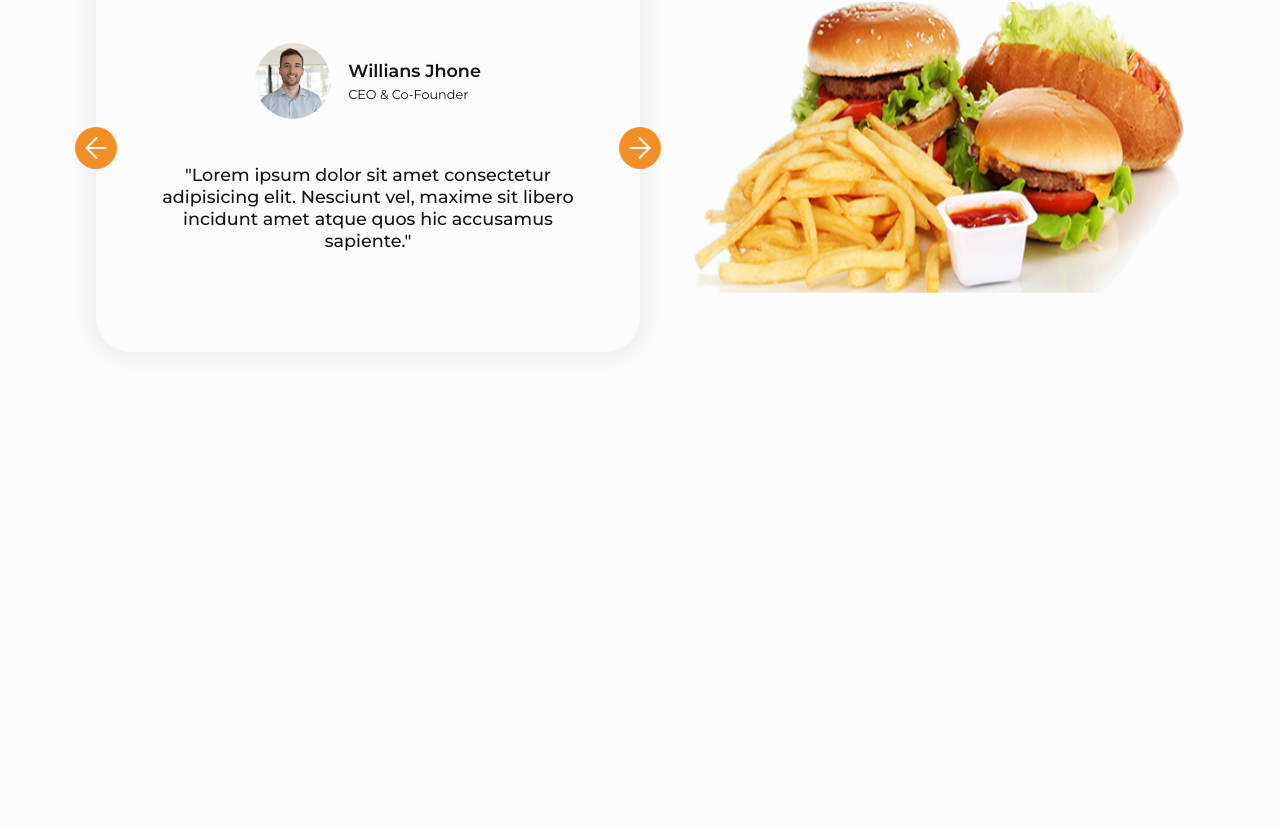
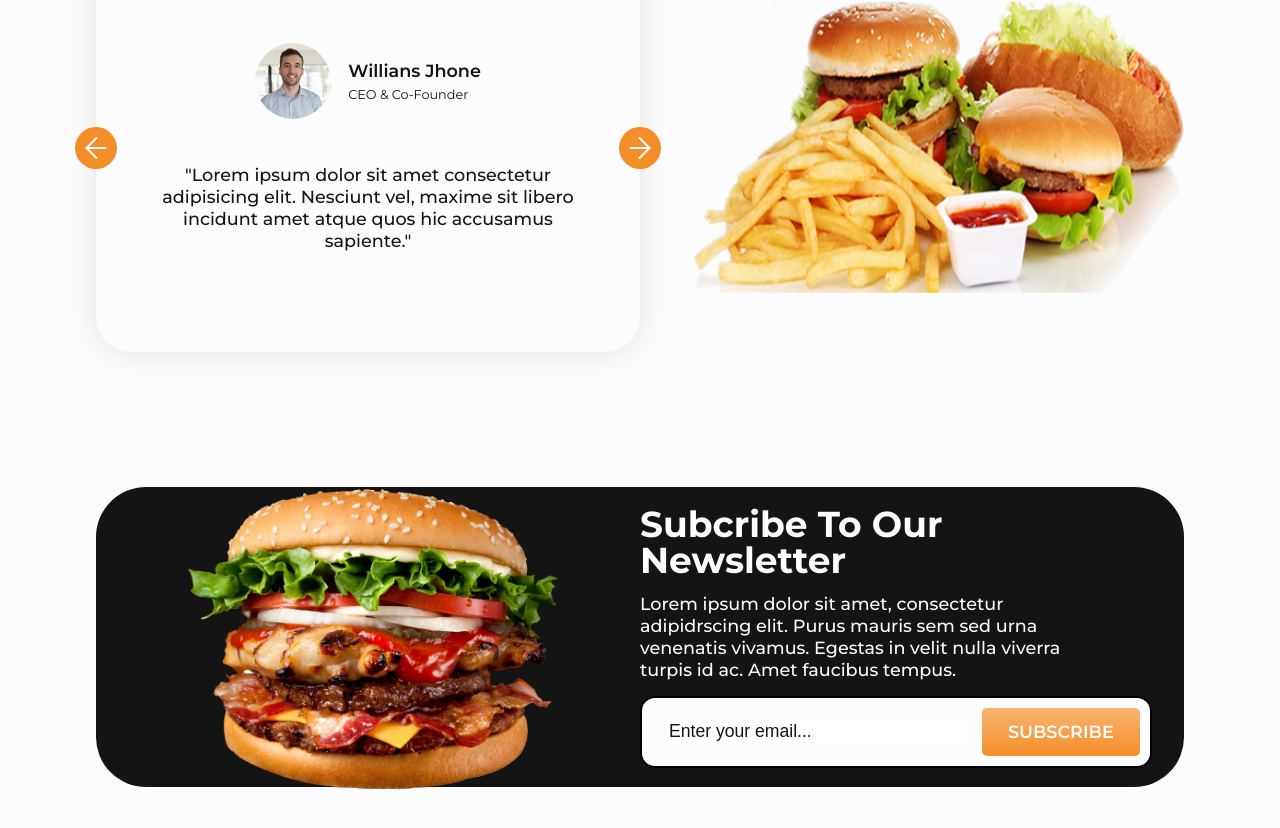
Before and after one commit to Aurelie-Runser/FOOD-Restaurant--React, a React (Vite) app: page / in a window 1280 px wide. Shown: the part 3057-3885 px from the top of the page. Before the commit the page ends 3544 px from the top, so only its background shows below. Built offline with nearby package versions, Linux system fonts and the light colour scheme.

Commit message:
integration section subscribe

```diff
--- a/src/App.tsx
+++ b/src/App.tsx
@@ -4,6 +4,8 @@ import Infos from './components/infos/Infos'
 import Products from './sections/products/Products'
 import Services from './sections/services/Services'
 import Reviews from './sections/reviews/Reviews'
+import Subscribe from './sections/subscribe/Subscribe'
+
 import './main.css'
 
 function App() {
@@ -14,6 +16,7 @@ function App() {
     <Products/>
     <Services/>
     <Reviews/>
+    <Subscribe/>
   </>
 }
 
--- /dev/null
+++ b/src/sections/subscribe/Subscribe.css
@@ -0,0 +1,30 @@
+.subscribe{
+    display: flex;
+    align-items: center;
+    justify-content: space-around;
+    padding: 74px 50px;
+    width: 85vw;
+    max-width: var(--large4XL);
+    height: 300px;
+    border-radius: 50px;
+    background-color: var(--c-black);
+}
+
+.subscribe img {
+    /* display: none; */
+    flex: none;
+    width: 38%;
+    /* @include xx-large-up {
+      display: block;
+    } */
+}
+
+.subscribe--content {
+    flex: none;
+    color: var(--c-white);
+    max-width: 46%;
+}
+
+.subscribe--content p{
+    margin: 15px 0;
+}
--- /dev/null
+++ b/src/sections/subscribe/Subscribe.tsx
@@ -0,0 +1,18 @@
+import EmailInput from '../../components/emailInput/EmailInput'
+
+import './Subscribe.css'
+
+export default function Subscribe() {
+
+  return (
+    <section className='subscribe'>
+        <img src="/img/Burger.png" alt="photo d'un burger" />
+
+        <div className='subscribe--content'>
+            <h3>Subcribe to our newsletter</h3>
+            <p>Lorem ipsum dolor sit amet, consectetur adipidrscing elit. Purus mauris sem sed urna venenatis vivamus. Egestas in velit nulla viverra turpis id ac. Amet faucibus tempus.</p>
+            <EmailInput size='big'/>
+        </div>
+    </section>
+  )
+}
```
